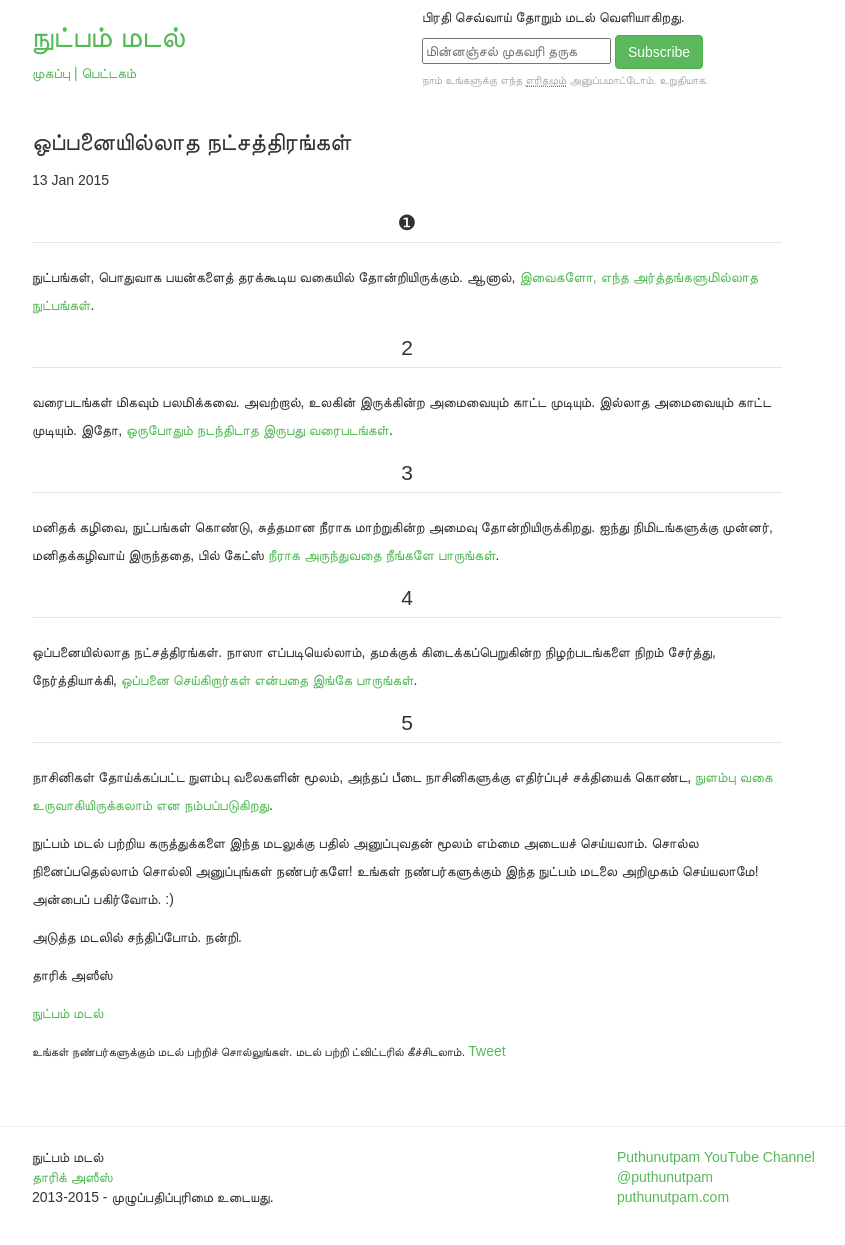
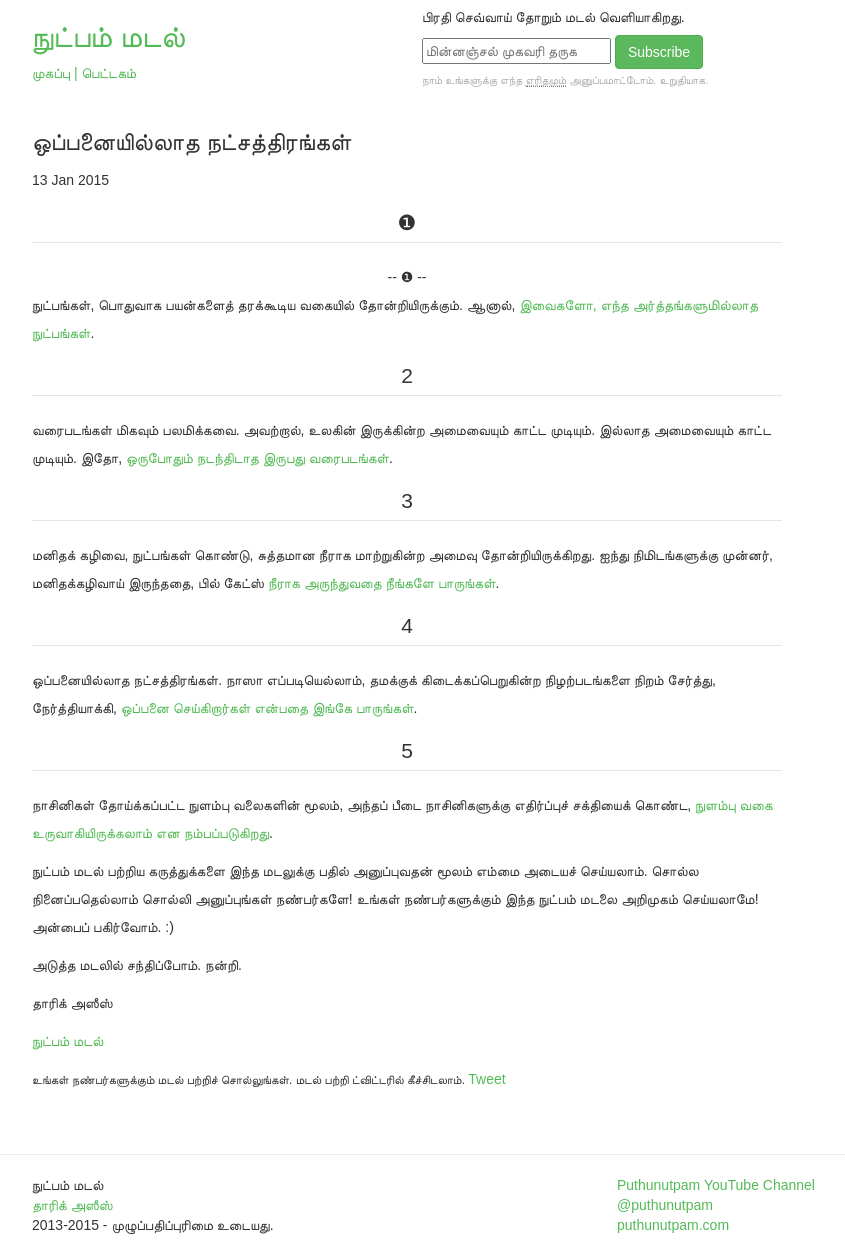
Before and after one commit to nutpam/nutpam-madal, a Jekyll site: the page built from _posts/2015-01-13-issue-22.md, in a window 1280 px wide. Shown: the whole page, without its empty margins (233-1078 px from the left). Built offline with Jekyll 4.4.1, drawn with Linux system fonts in a browser that asks for light colours; nearby versions of some CDN libraries; some web fonts are replaced; comment, search, counter and statistics services are not loaded; before the commit the page ends 1217 px from its top, so only the background shows below that.

Commit message:
tried new style

```diff
--- a/_posts/2015-01-13-issue-22.md
+++ b/_posts/2015-01-13-issue-22.md
@@ -8,6 +8,8 @@ issue: மடல் 22
 <fieldset class="title">
     <legend>❶</legend>
 </fieldset>
+
+<center>-- ❶ --</center>
 
 நுட்பங்கள், பொதுவாக பயன்களைத் தரக்கூடிய வகையில் தோன்றியிருக்கும். ஆனால், [இவைகளோ, எந்த அர்த்தங்களுமில்லாத நுட்பங்கள்](http://www.theguardian.com/artanddesign/2015/jan/05/most-pointless-lifehacks).
 
```
